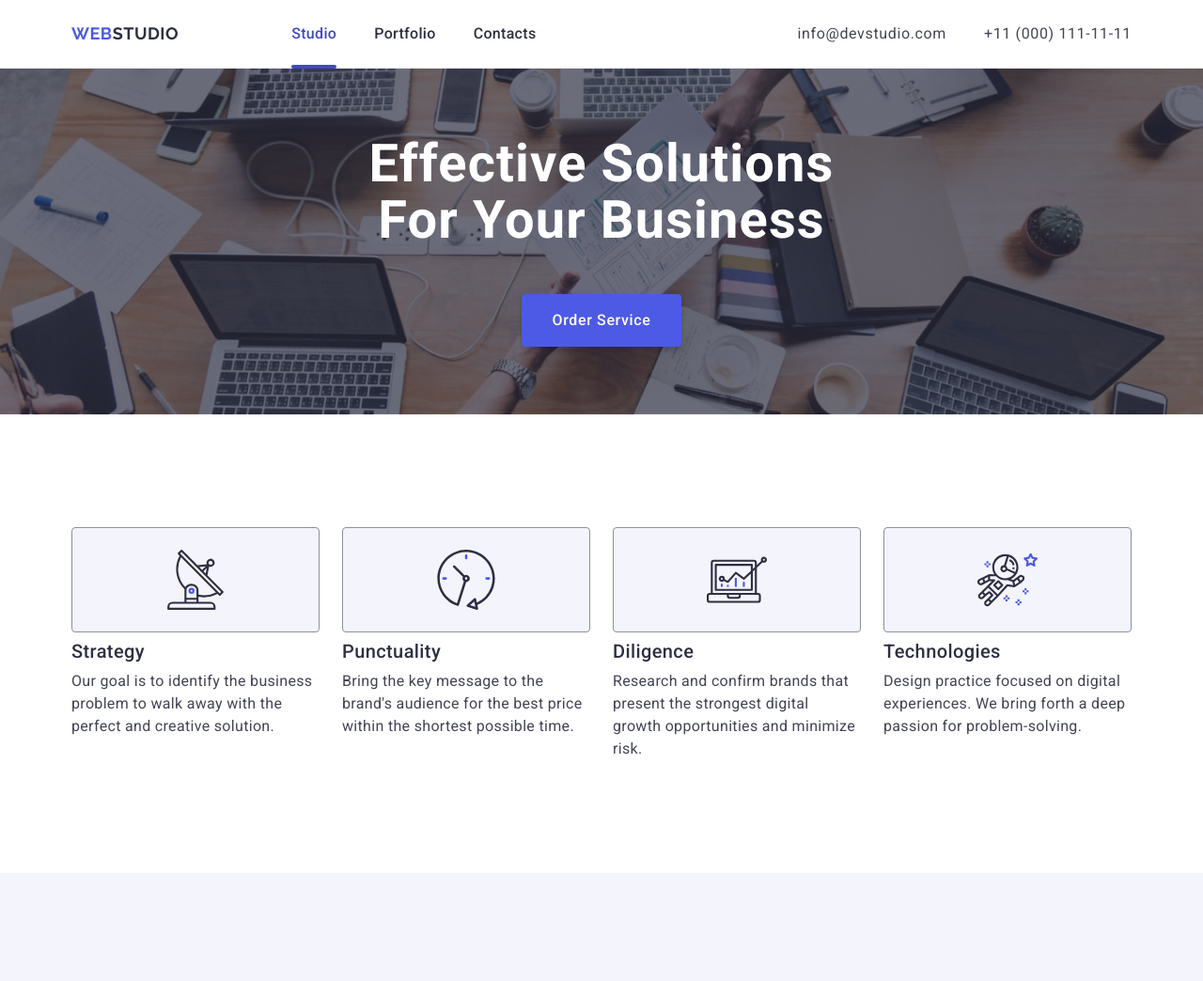
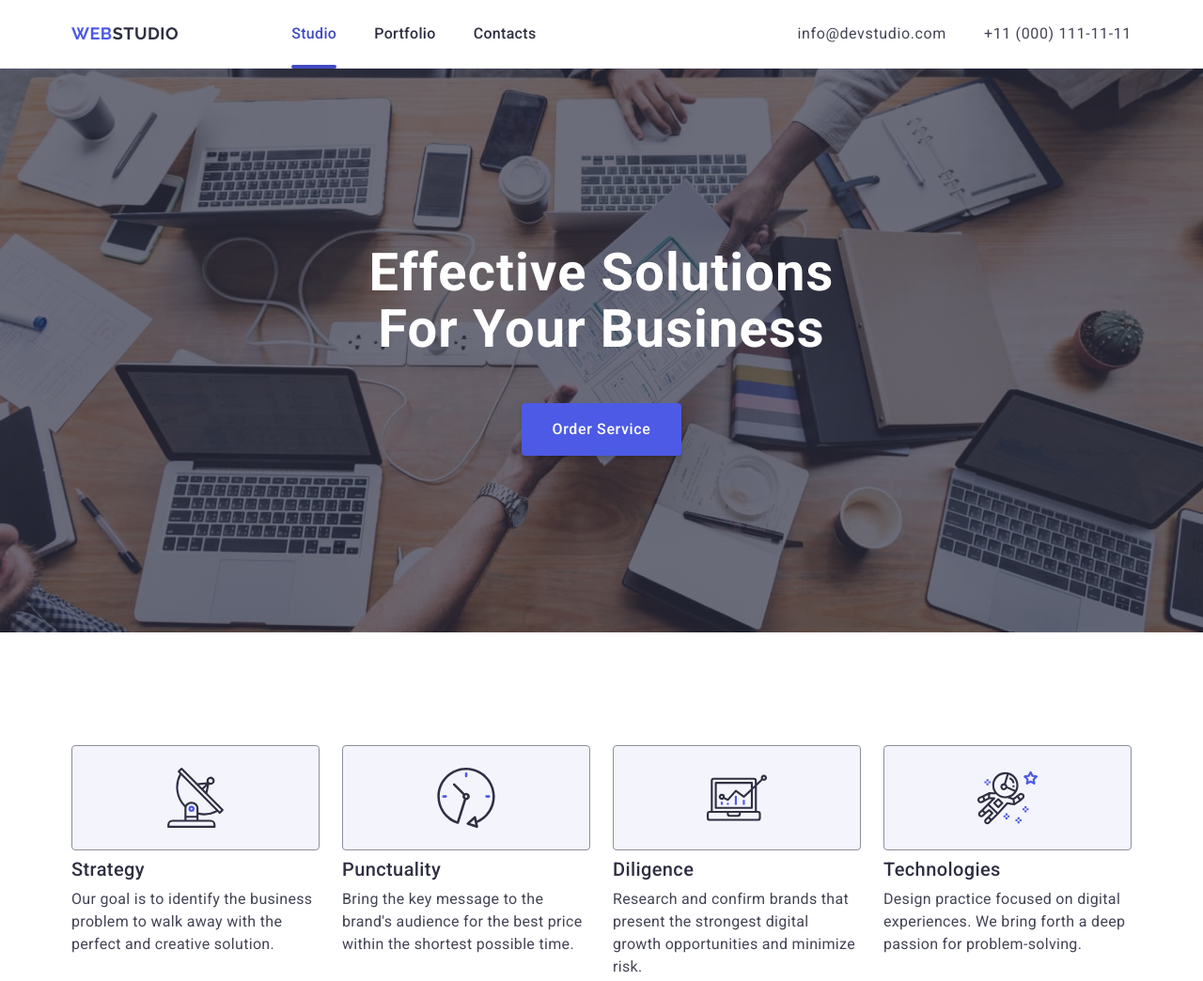
Before and after one commit to AnnaLvchnk/goit-markup-hw-06, a plain HTML site: page index.html in a window 1280 px wide. Shown: the top 1044 px of the page at 94% size. Drawn offline with nearby package versions, Linux system fonts and the light colour scheme.

Commit message:
Add paddin: 188px for hero-section

```diff
--- a/css/styles.css
+++ b/css/styles.css
@@ -274,6 +274,8 @@ img {
     .hero-section {
         background-image: linear-gradient(rgba(46, 47, 66, 0.7), rgba(46, 47, 66, 0.7)), url(../images/hero-image/people-office_desk.jpg);
         max-width: 1440px;
+        padding-top: 188px;
+        padding-bottom: 188px;
     }
     .hero-title {
         font-size: 56px;
```
